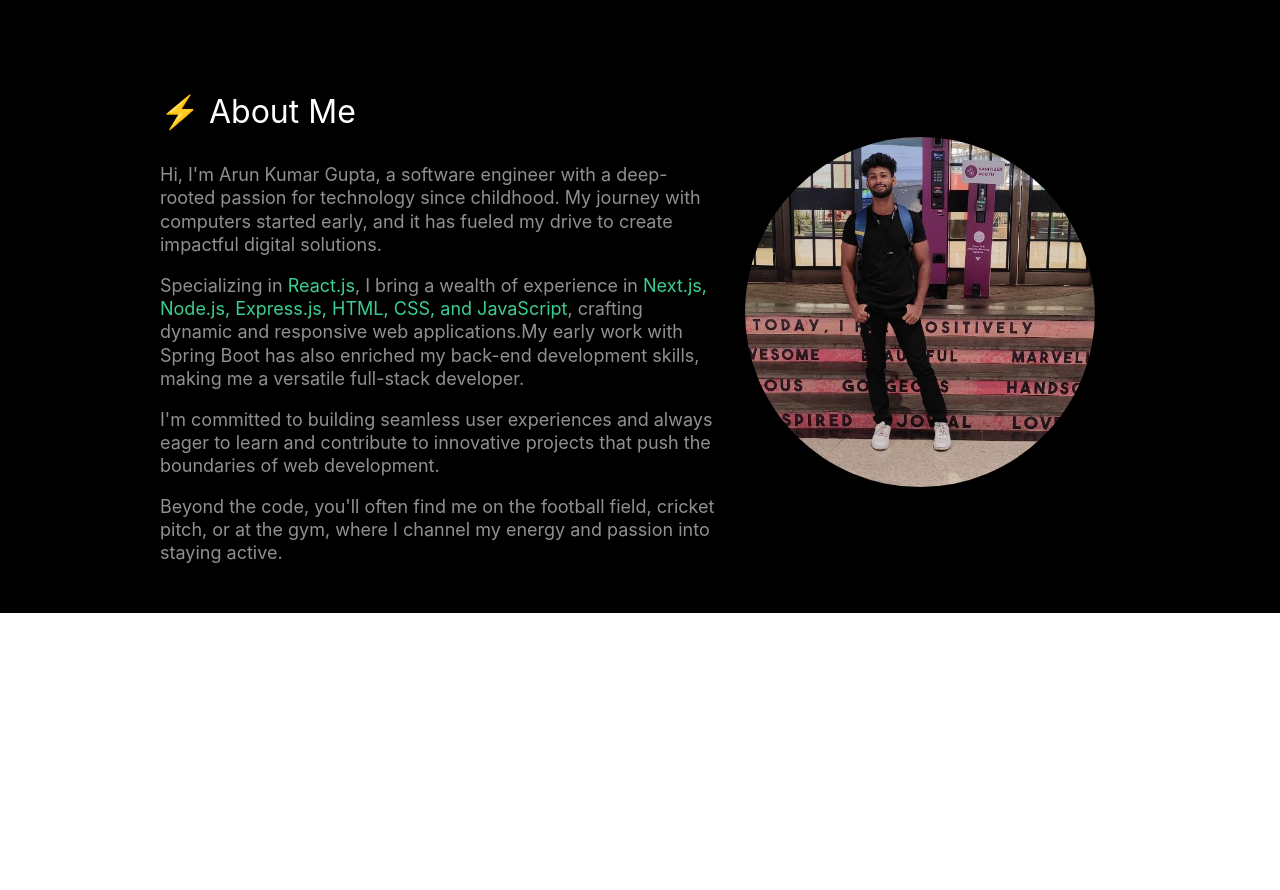
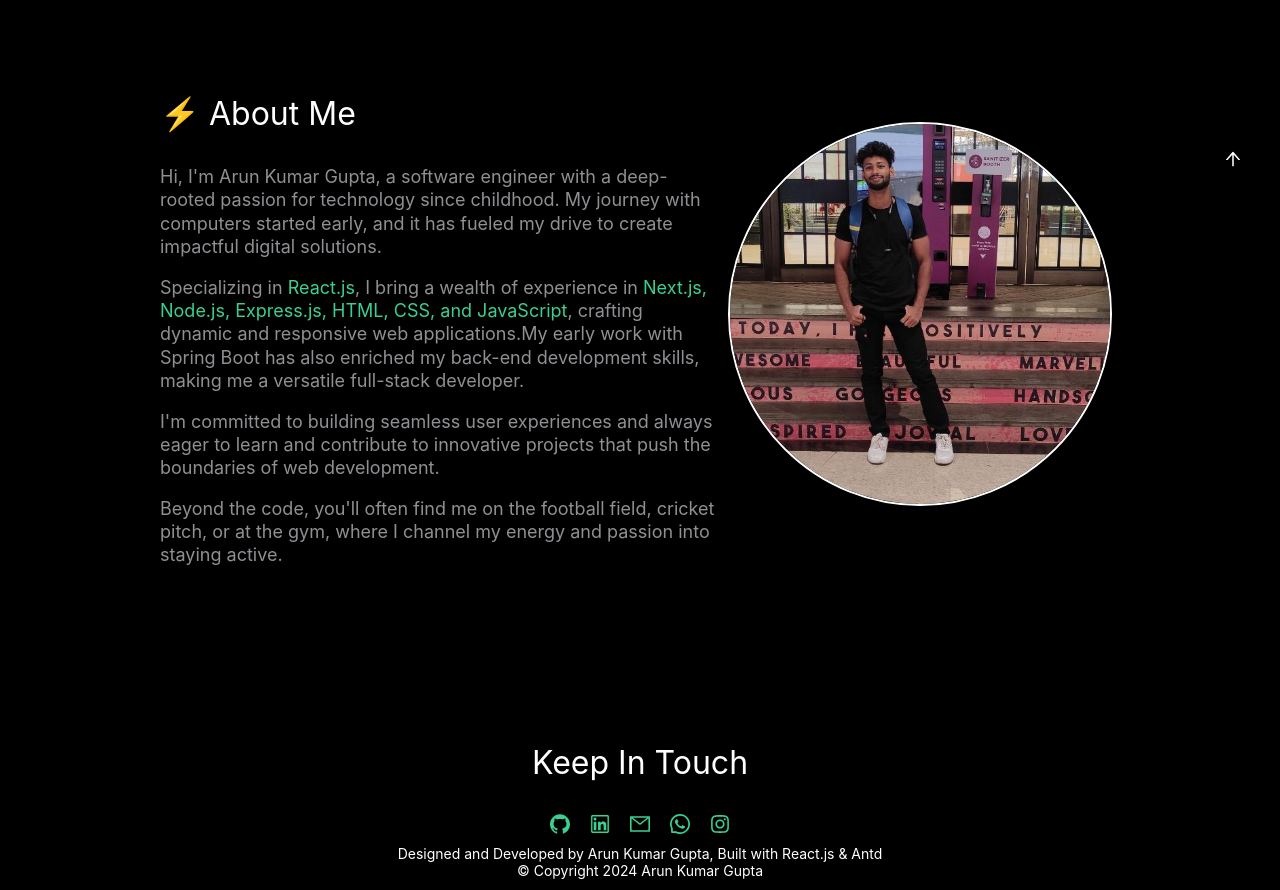
Before and after one commit to arungupta3810/My_Portfolio, a React (Create React App) app: page / in a window 1280 px wide. Shown: the part 600-1490 px from the top of the page. Before the commit the page ends 1213 px from the top, so only its background shows below. Built offline with nearby package versions, Linux system fonts and the light colour scheme.

Commit message:
progress scroll implemented, header , some issues resolved

```diff
--- a/src/Components/About/style.scss
+++ b/src/Components/About/style.scss
@@ -6,8 +6,9 @@
     justify-content: center;
         img{
         border-radius: 50%;
-        width: 350px;
-        height: 350px;
+        border: 2px solid white;
+        width: 380px;
+        height: 380px;
         @media screen and  (max-width: 768px) {
             margin-top: 2rem;
             width: 250px;
--- /dev/null
+++ b/src/Components/CommonHelper/helperComponents.jsx
@@ -0,0 +1,13 @@
+import { ArrowUpOutlined } from "@ant-design/icons"
+import './style.scss'
+import { Progress } from "antd"
+import { useState } from "react"
+
+export const GotoTopArrow = ({scrollPercent}) => {
+    return(
+        <div className="arrow">
+            <Progress type="circle" percent={scrollPercent} size={'small'}/>
+            <ArrowUpOutlined />
+        </div>
+    )
+}
--- a/src/Components/CommonHelper/index.jsx
+++ b/src/Components/CommonHelper/index.jsx
@@ -1,3 +1,6 @@
+import { MailOutlined, LinkedinOutlined, GithubOutlined, WhatsAppOutlined, ProfileOutlined, InstagramOutlined } from '@ant-design/icons';
+import ResumeFile from '../../Assets/Resume/Arun_Kumar_Gupta.pdf'
+
 const LIGHT = 'light'
 const DARK  = 'dark'
 
@@ -11,3 +14,48 @@ export const themeDecider = () => {
         return DARK
     }
 }
+
+export  const contactMedia = [
+    {
+        id: 1,
+        name: 'Github',
+        url: 'https://github.com/arungupta3810',
+        icon: <GithubOutlined />,
+        highlight: false
+    },
+    {
+        id: 2,
+        name: 'LinkedIn',
+        url: 'https://www.linkedin.com/in/arun-gupta-148872194/',
+        icon: <LinkedinOutlined />,
+        highlight: false
+    },
+    {
+        id: 3,
+        name: 'Email',
+        url: 'https://mail.google.com/mail/u/0/?tab=rm&ogbl#inbox?compose=DmwnWrRmTpGwGrxrDjKZQmssdpSDTGcKxqVPBPPNxcppdVvmLkRfFkGDnLxWpxNhZMJDdWVZtZBB',
+        icon: <MailOutlined />,
+        highlight: false
+    },
+    {
+        id: 4,
+        name: 'Whatsapp',
+        url: 'https://api.whatsapp.com/send/?phone=%2B918652864081&text&type=phone_number&app_absent=0',
+        icon: <WhatsAppOutlined />,
+        highlight: false
+    },
+    {
+        id: 5,
+        name: 'Resume',
+        url: ResumeFile,
+        icon: <ProfileOutlined />,
+        highlight: true
+    },
+    {
+        id: 5,
+        name: 'Instagram',
+        url: 'https://www.instagram.com/its_arunvijaygupta/',
+        icon: <InstagramOutlined />,
+        highlight: false
+    }
+]
--- /dev/null
+++ b/src/Components/CommonHelper/style.scss
@@ -0,0 +1,16 @@
+.arrow{
+    span{
+        margin-left: -2.5rem;
+    }
+    .ant-progress-text{
+        display: none;
+        span{
+            svg{
+                display: none;
+            }
+        }
+    }
+    :where(.css-dev-only-do-not-override-14qglws).ant-progress .ant-progress-inner:not(.ant-progress-circle-gradient) .ant-progress-circle-path{
+        stroke: var(--dark-theme-green)!important;
+    }
+}
--- a/src/Components/Details/index.jsx
+++ b/src/Components/Details/index.jsx
@@ -1,44 +1,8 @@
 import React from 'react'
 import './style.scss'
-import { MailOutlined, LinkedinOutlined, GithubOutlined, WhatsAppOutlined, ProfileOutlined } from '@ant-design/icons';
-import { themeDecider } from '../CommonHelper';
-import ResumeFile from '../../Assets/Resume/Arun_Kumar_Gupta.pdf'
+import { contactMedia, themeDecider } from '../CommonHelper';
 
 const Details = () => {
-
-    const contactMedia = [
-        {
-            id: 1,
-            name: 'Github',
-            url: 'https://github.com/arungupta3810',
-            icon: <GithubOutlined />
-        },
-        {
-            id: 2,
-            name: 'LinkedIn',
-            url: 'https://www.linkedin.com/in/arun-gupta-148872194/',
-            icon: <LinkedinOutlined />
-        },
-        {
-            id: 3,
-            name: 'Email',
-            url: 'https://mail.google.com/mail/u/0/?tab=rm&ogbl#inbox?compose=DmwnWrRmTpGwGrxrDjKZQmssdpSDTGcKxqVPBPPNxcppdVvmLkRfFkGDnLxWpxNhZMJDdWVZtZBB',
-            icon: <MailOutlined />
-        },
-        {
-            id: 4,
-            name: 'Whatsapp',
-            url: 'https://api.whatsapp.com/send/?phone=%2B918652864081&text&type=phone_number&app_absent=0',
-            icon: <WhatsAppOutlined />
-        },
-        {
-            id: 5,
-            name: 'Resume',
-            url: ResumeFile,
-            icon: <ProfileOutlined />
-        },
-    ]
-
     return (
         <div className='details'>
             <p className={`heading ${themeDecider()}`}>Hey there!, I'm-</p>
@@ -50,7 +14,7 @@ const Details = () => {
             <span>⚡Frontend Engineer at <span onClick={()=>window.open("https://www.lighthouse-learning.com/")}>Lighthouse Learning Private Limited</span></span>
             <div className='contact-details'>
                 {contactMedia?.map((media) =>
-                    <a key={media?.id} href={media?.url} target='_blank'><div className={`contact-media ${themeDecider()}`}>
+                    <a key={media?.id} href={media?.url} target='_blank'><div className={`${media?.highlight && 'highlight'} contact-media ${themeDecider()}`}>
                         <span>{media?.icon}{' '}{media?.name}</span>
                     </div></a>)}
             </div>
--- a/src/Components/Details/style.scss
+++ b/src/Components/Details/style.scss
@@ -65,6 +65,9 @@
                 }
             }
         }
+        .highlight{
+            border: 0.25px solid var(--dark-theme-green);
+        }
     }
     }
 }
--- /dev/null
+++ b/src/Components/Footer/index.jsx
@@ -0,0 +1,24 @@
+import React from "react";
+import "./style.scss";
+import { contactMedia } from "../CommonHelper";
+
+const Footer = () => {
+  return (
+    <div className="footer">
+      <p>Keep In Touch</p>
+      <div className="footer__container">
+        <div className="social">
+          {contactMedia?.filter(e=>!e?.highlight)?.map((media) =>
+            <a target="_blank" href={media?.url} key={media?.id}>{media?.icon}</a>
+          )}
+        </div>
+        <span>
+          Designed and Developed by Arun Kumar Gupta, Built with React.js & Antd
+        </span>
+        <span>© Copyright 2024 Arun Kumar Gupta</span>
+      </div>
+    </div>
+  );
+};
+
+export default Footer;
--- /dev/null
+++ b/src/Components/Footer/style.scss
@@ -0,0 +1,26 @@
+.footer{
+    padding-top: 6rem;
+    display: flex;
+        flex-direction: column;
+        text-align: center;
+    .footer__container{
+        display: flex;
+        flex-direction: column;
+        place-content: center;
+        padding-bottom: 10px;
+        .social{
+            display: flex;
+            place-content: center;
+            gap: 20px;
+            margin-bottom: 10px;
+            svg{
+                font-size: 20px;
+                fill: var(--dark-theme-green);
+            }
+        }
+        span{
+            font-size: 14px;
+            line-height: 1.2;
+        }
+    }
+}
--- a/src/Components/Header/style.scss
+++ b/src/Components/Header/style.scss
@@ -3,6 +3,7 @@
     top: 0;
     left: 0;
     width: 100%;
+    z-index: 100;
     .header-wrapper{
     padding: 1rem 0;
     display: flex;
--- a/src/Layout/index.jsx
+++ b/src/Layout/index.jsx
@@ -1,17 +1,34 @@
-import React from 'react'
-import Header from '../Components/Header'
-import { Outlet } from 'react-router-dom'
+import React, { useState } from "react";
+import Header from "../Components/Header";
+import { Outlet } from "react-router-dom";
+import Footer from "../Components/Footer";
+import { GotoTopArrow } from "../Components/CommonHelper/helperComponents";
+import "./style.scss";
 
 const Layout = () => {
+  const [scrollPercentage, setScrollPercentage] = useState(0);
+
+  window.addEventListener("scroll", () => {
+    const scrollTop = window.scrollY;
+    const documentHeight =
+      document.documentElement.scrollHeight - window.innerHeight;
+    const scrollPercentage = (scrollTop / documentHeight) * 100;
+    console.log("first", scrollPercentage);
+    setScrollPercentage(scrollPercentage);
+  });
+
   return (
-    <div>
-        <Header />
-        <main>
-            <Outlet />
-        </main>
-        {/* <Footer /> */}
-    </div>
-  )
-}
+    <>
+      <Header />
+      <main>
+        <Outlet />
+      </main>
+      <Footer />
+      <div className="gototop">
+        <GotoTopArrow scrollPercent={scrollPercentage} />
+      </div>
+    </>
+  );
+};
 
-export default Layout
+export default Layout;
--- /dev/null
+++ b/src/Layout/style.scss
@@ -0,0 +1,5 @@
+.gototop{
+    position: fixed;
+    bottom: 1%;
+    right: 3%;
+}
```
